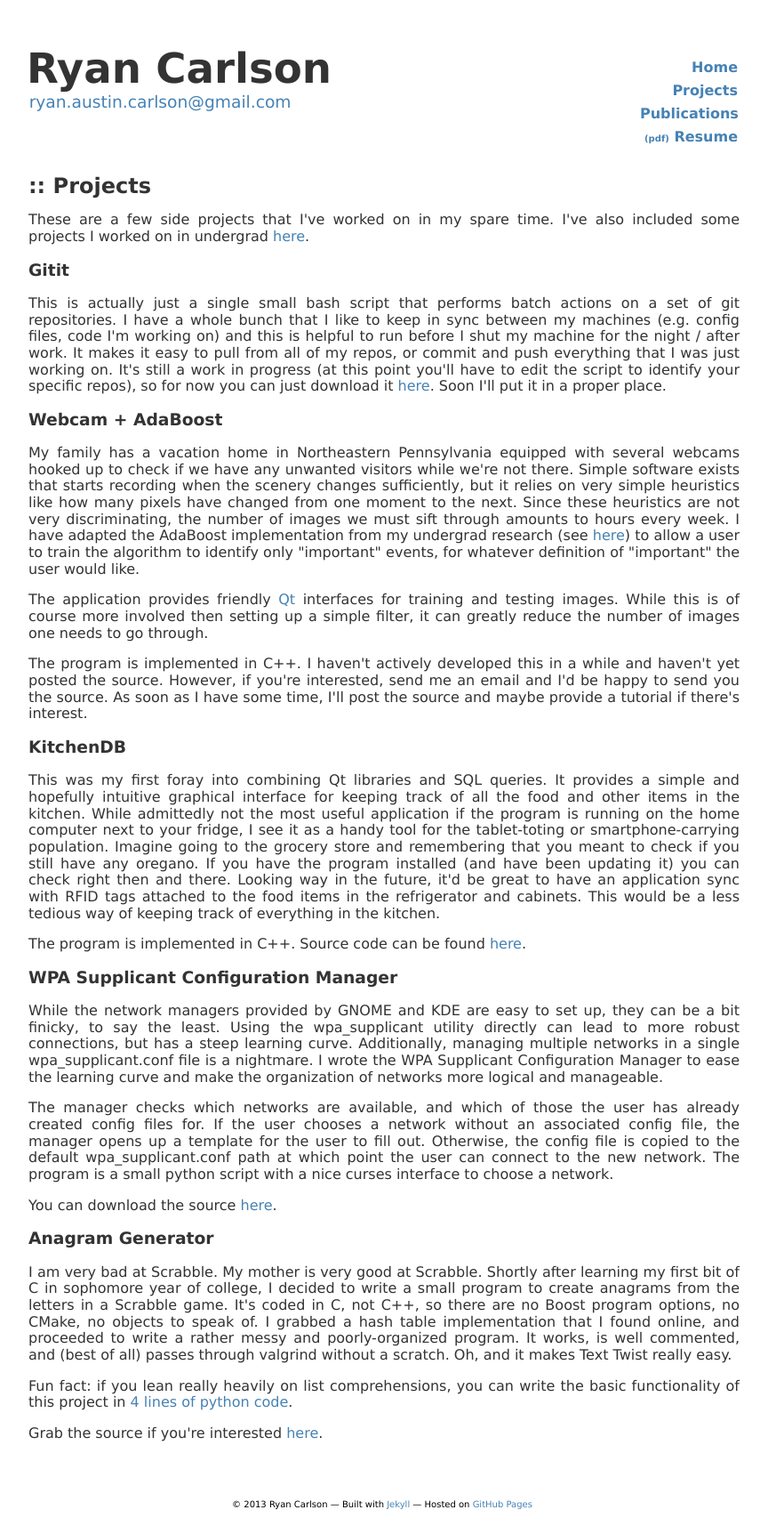
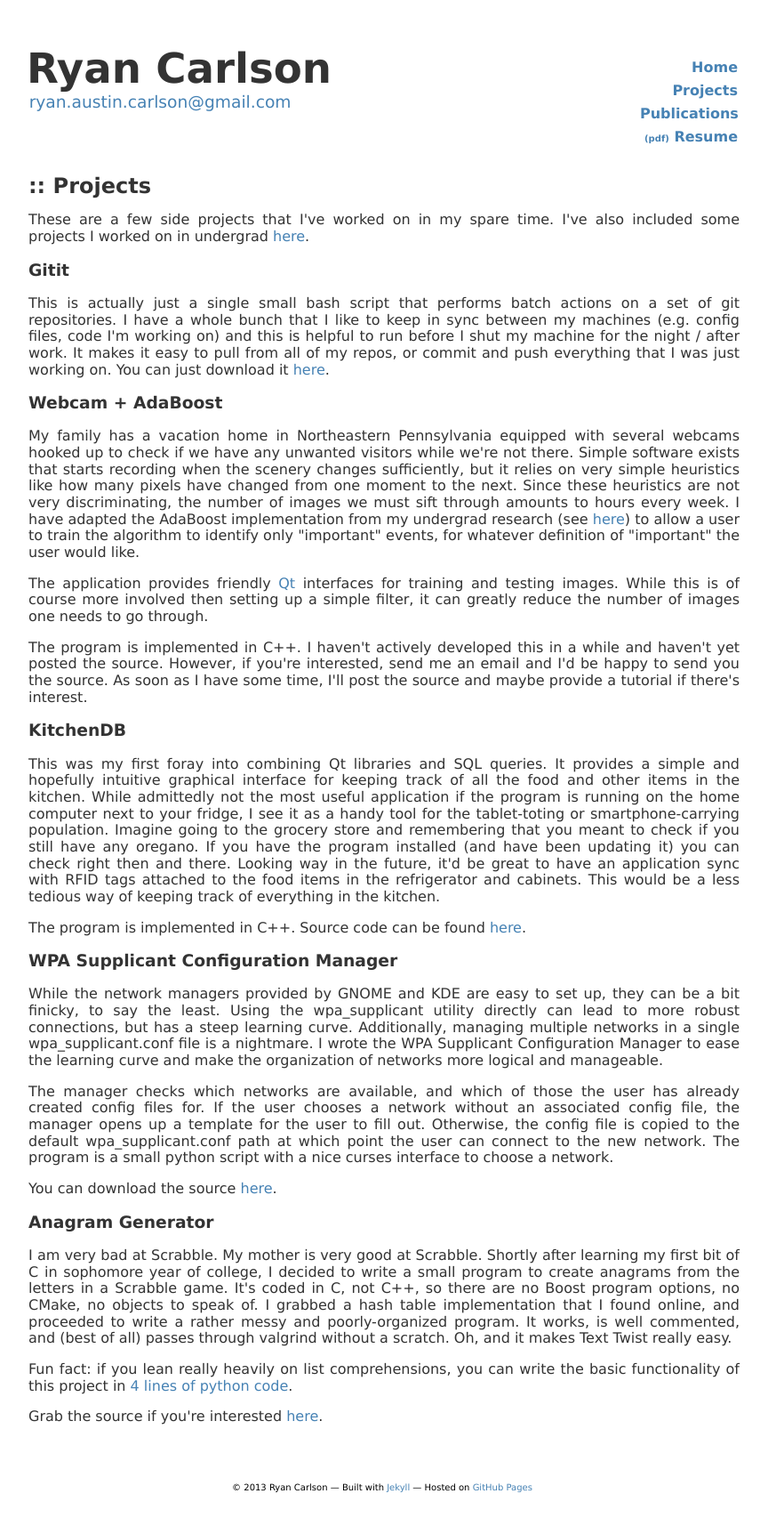
Before and after one commit to ryanaustincarlson/ryanaustincarlson.github.io, a Jekyll site: the page built from projects/index.html, in a window 1280 px wide. Shown: the whole page at 89% size, without its empty margins (210-1074 px from the left). Built offline with Jekyll 4.4.1, drawn with Linux system fonts in a browser that asks for light colours; Markdown is read by kramdown in place of the engine named in the settings.

Commit message:
point gitit project to github page

```diff
--- a/projects/index.html
+++ b/projects/index.html
@@ -10,7 +10,7 @@
         </p>
 
         <h3>Gitit</h3>
-        This is actually just a single small bash script that performs batch actions on a set of git repositories. I have a whole bunch that I like to keep in sync between my machines (e.g. config files, code I'm working on) and this is helpful to run before I shut my machine for the night / after work. It makes it easy to pull from all of my repos, or commit and push everything that I was just working on. It's still a work in progress (at this point you'll have to edit the script to identify your specific repos), so for now you can just download it <a href="/docs/gitit.sh">here</a>. Soon I'll put it in a proper place.
+        This is actually just a single small bash script that performs batch actions on a set of git repositories. I have a whole bunch that I like to keep in sync between my machines (e.g. config files, code I'm working on) and this is helpful to run before I shut my machine for the night / after work. It makes it easy to pull from all of my repos, or commit and push everything that I was just working on. You can just download it <a href="https://github.com/ryanaustincarlson/gitit">here</a>.
 
         <h3>Webcam + AdaBoost</h3>
         <p>
```
